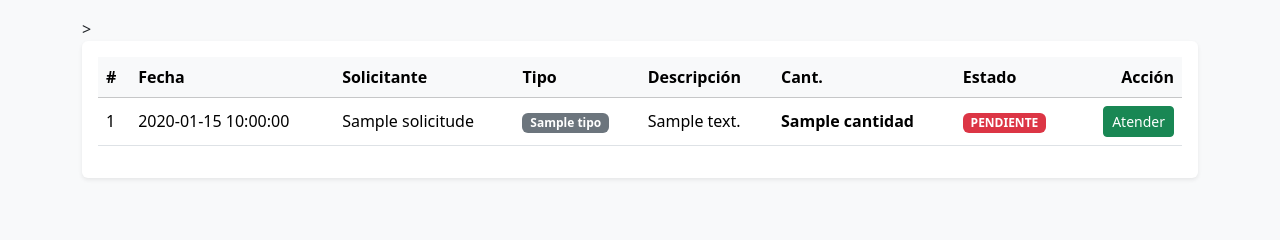
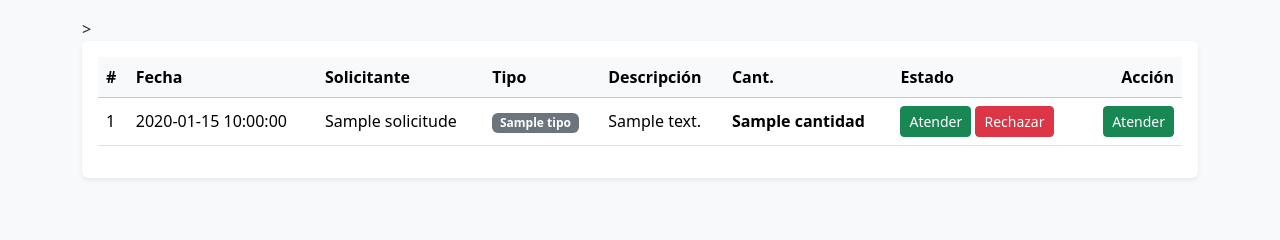
Before and after one commit to Edwin43-star/solicitudes-almacen-xylem, a Flask app: template templates/bandeja.html in a window 1280 px wide. Shown: the part 132-372 px from the top of the page. Run offline with Flask 3, Linux system fonts and the light colour scheme; the template is opened without the code that fills it: most values are stand-ins (such as "Sample title", 1, 10 or a date in 2020); parts of the project's set-up code (start-up, migrations or seed data) failed here and were passed over.

Commit message:
Add files via upload

```diff
--- a/templates/bandeja.html
+++ b/templates/bandeja.html
@@ -50,10 +50,11 @@
                 <td><b>{{ s.cantidad }}</b></td>
                 <td>
                   {% if s.estado == "PENDIENTE" %}
-                    <span class="badge bg-danger">PENDIENTE</span>
-                  {% else %}
-                    <span class="badge bg-primary">ATENDIDO</span>
-                  {% endif %}
+ 		  <a href="/accion/{{ s.fila }}/ATENDIDO" class="btn btn-success btn-sm">Atender</a>
+  		  <a href="/accion/{{ s.fila }}/RECHAZADO" class="btn btn-danger btn-sm">Rechazar</a>
+		  {% else %}
+  		  <span class="badge bg-secondary">{{ s.estado }}</span>
+		  {% endif %}
                 </td>
                 <td class="text-end">
                   {% if s.estado == "PENDIENTE" %}
```
